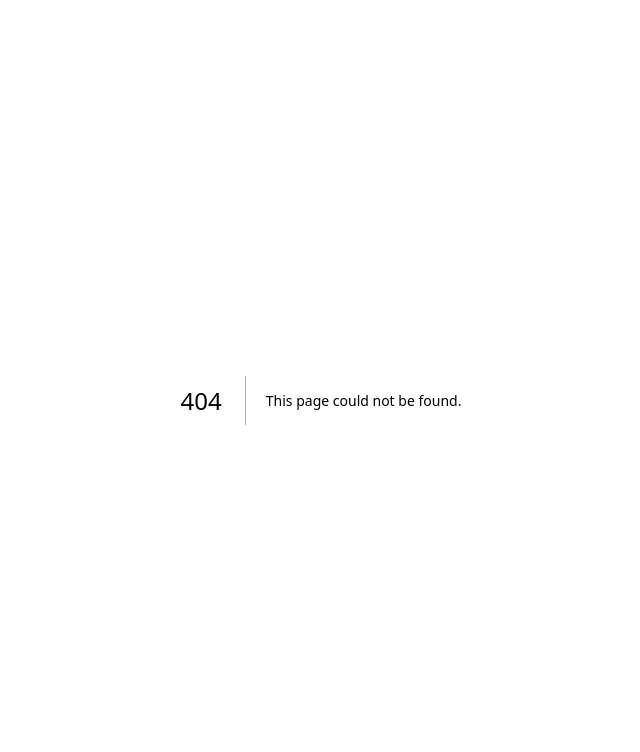
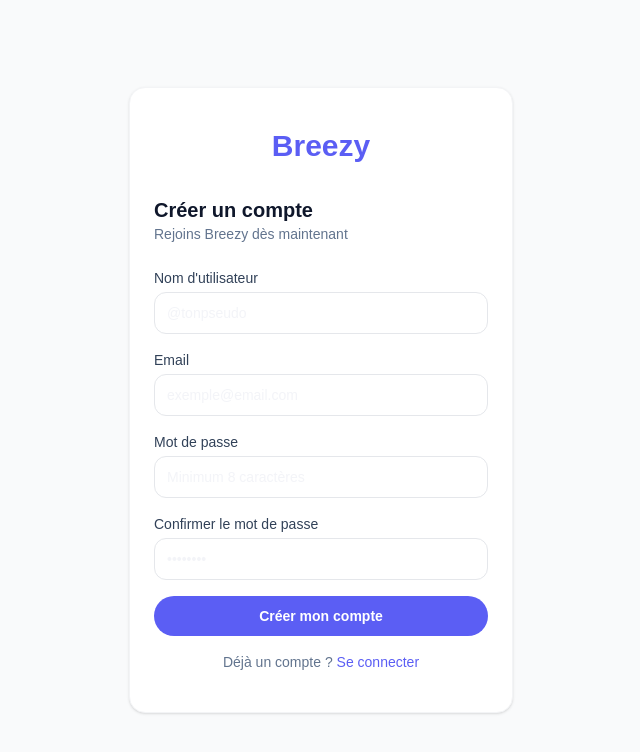
Before and after one commit to DAD-groupe-6/Breezy, a Next.js app in the folder front/: page /register in a window 1280 px wide. Before the commit this address had no page. Shown: the top 752 px of the page, without its empty margins (319-959 px from the left). Built offline with nearby package versions, Linux system fonts and the light colour scheme.

Commit message:
feat(frontend): add register page

```diff
--- /dev/null
+++ b/front/src/app/(auth)/register/page.jsx
@@ -0,0 +1,7 @@
+import RegisterForm from '@/components/auth/RegisterForm'
+
+export const metadata = { title: 'Inscription — Breezy' }
+
+export default function RegisterPage() {
+  return <RegisterForm />
+}
```
